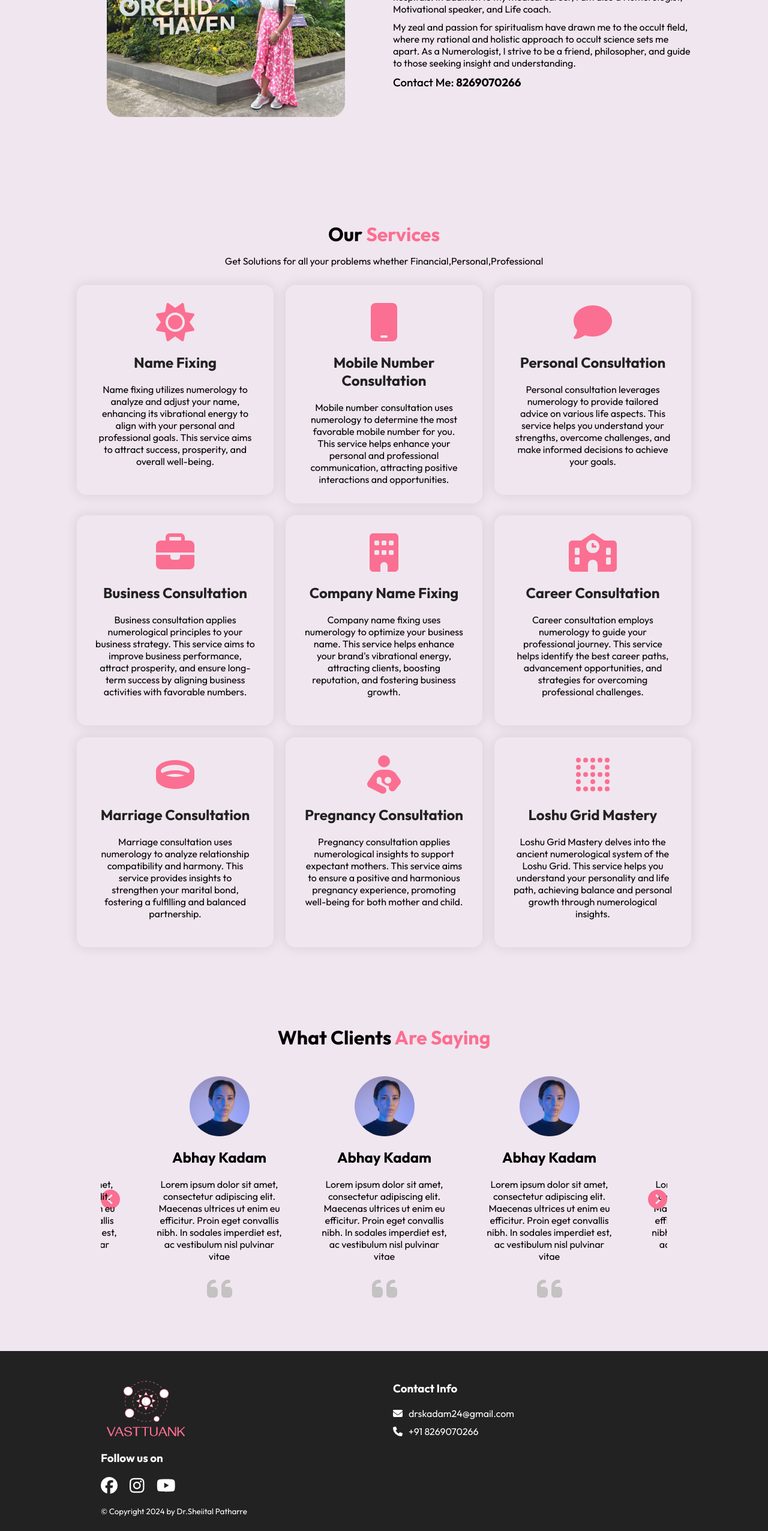
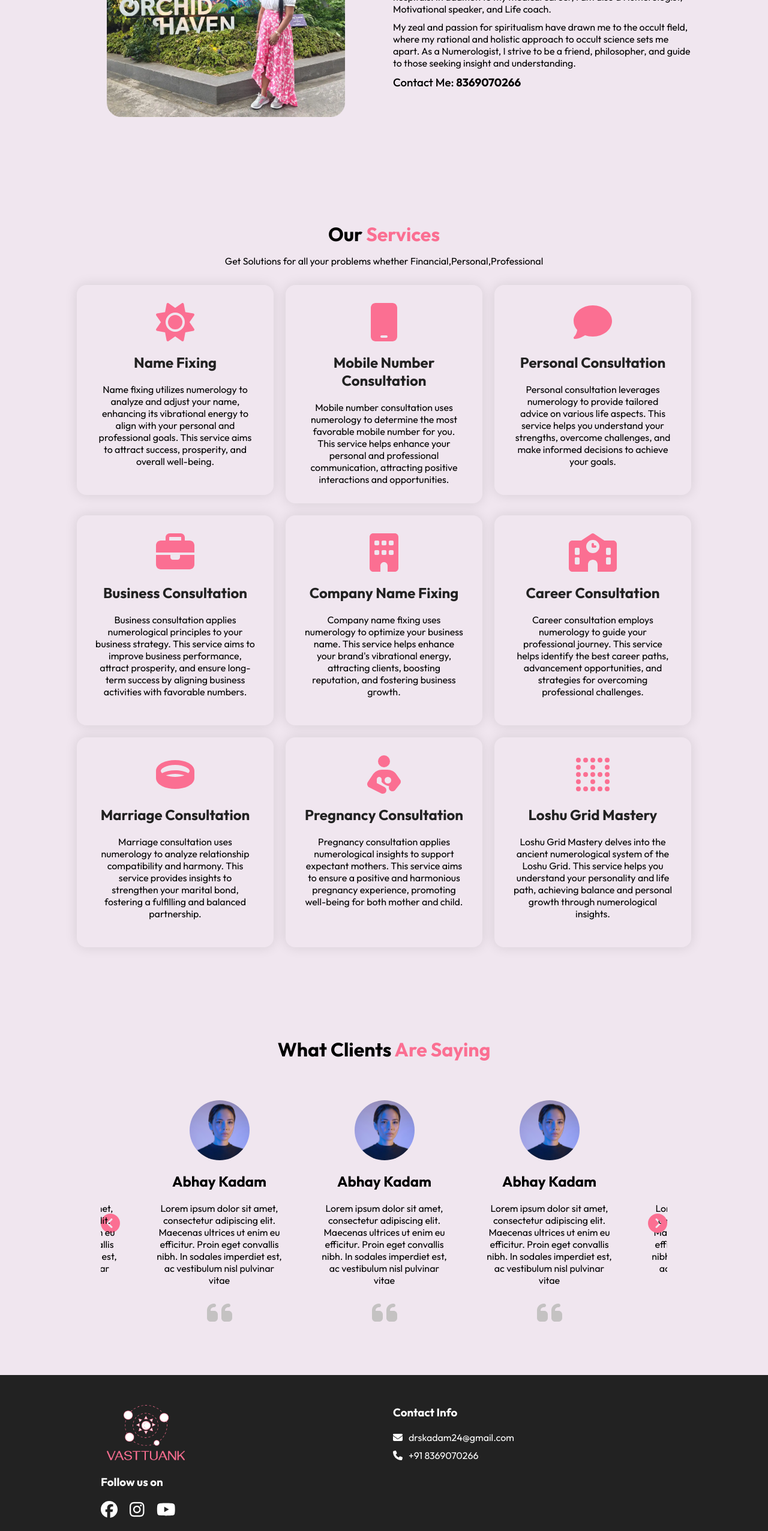
Before and after one commit to AbhayKadam57/Website-tempalte, a React (Vite) app: page / in a window 1280 px wide. Shown: the part 1040-3592 px from the top of the page at 60% size. Built offline with nearby package versions, Linux system fonts and the light colour scheme.

Commit message:
phone number changes

```diff
--- a/src/Components/AboutUs.jsx
+++ b/src/Components/AboutUs.jsx
@@ -127,7 +127,7 @@ const AboutUs = () => {
               </div>
               <h3>
                 Contact Me:{" "}
-                <span style={{ fontWeight: "bold" }}> 8269070266</span>{" "}
+                <span style={{ fontWeight: "bold" }}> 8369070266</span>{" "}
               </h3>
             </div>
           </Slide>
--- a/src/Components/Footer.jsx
+++ b/src/Components/Footer.jsx
@@ -115,7 +115,7 @@ function Footer() {
             </div>
             <div style={{ display: "flex", alignItems: "center", gap: "10px" }}>
               <FontAwesomeIcon icon={faPhone} />
-              <p>+91 8269070266</p>
+              <p>+91 8369070266</p>
             </div>
           </div>
         </Right>
--- a/src/Components/Testimonils.jsx
+++ b/src/Components/Testimonils.jsx
@@ -117,7 +117,7 @@ const settings = {
 function Testimonials() {
   return (
     <Container>
-      <Fade>
+      <Fade style={{ padding: "20px", textAlign: "center" }}>
         <h1 style={{ marginBottom: "15px" }}>
           What Clients <span style={{ color: Colors.PRIMARY }}>Are Saying</span>
         </h1>
--- a/src/Ui Components/Button.jsx
+++ b/src/Ui Components/Button.jsx
@@ -19,7 +19,7 @@ const ButtonDiv = styled.button`
 function Button({ text, type }) {
   return (
     <ButtonDiv type={type}>
-      <a href="https://wa.me/8269070266" target="_blank">
+      <a href="https://wa.me/8369070266" target="_blank">
         {text}
       </a>
     </ButtonDiv>
```
